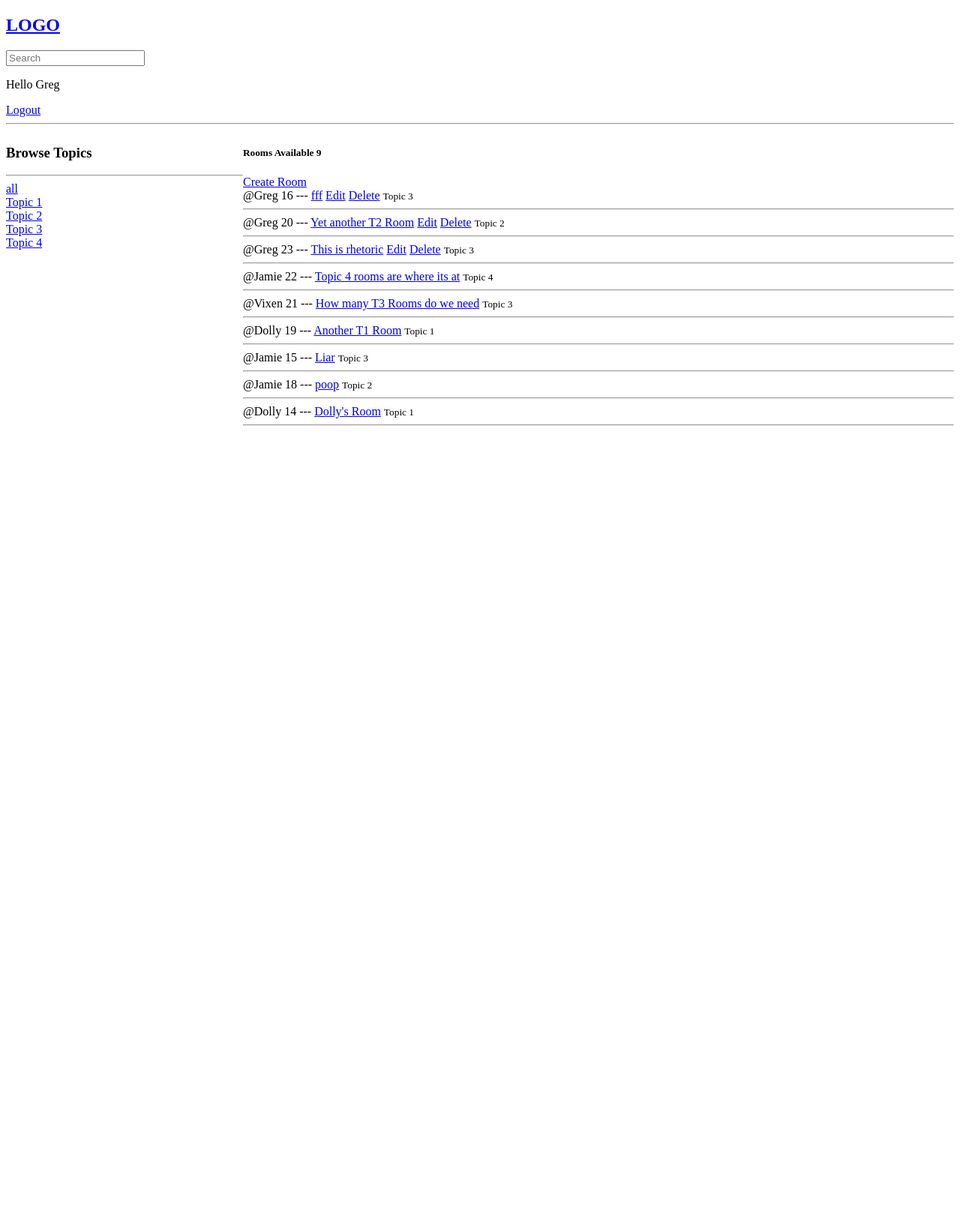
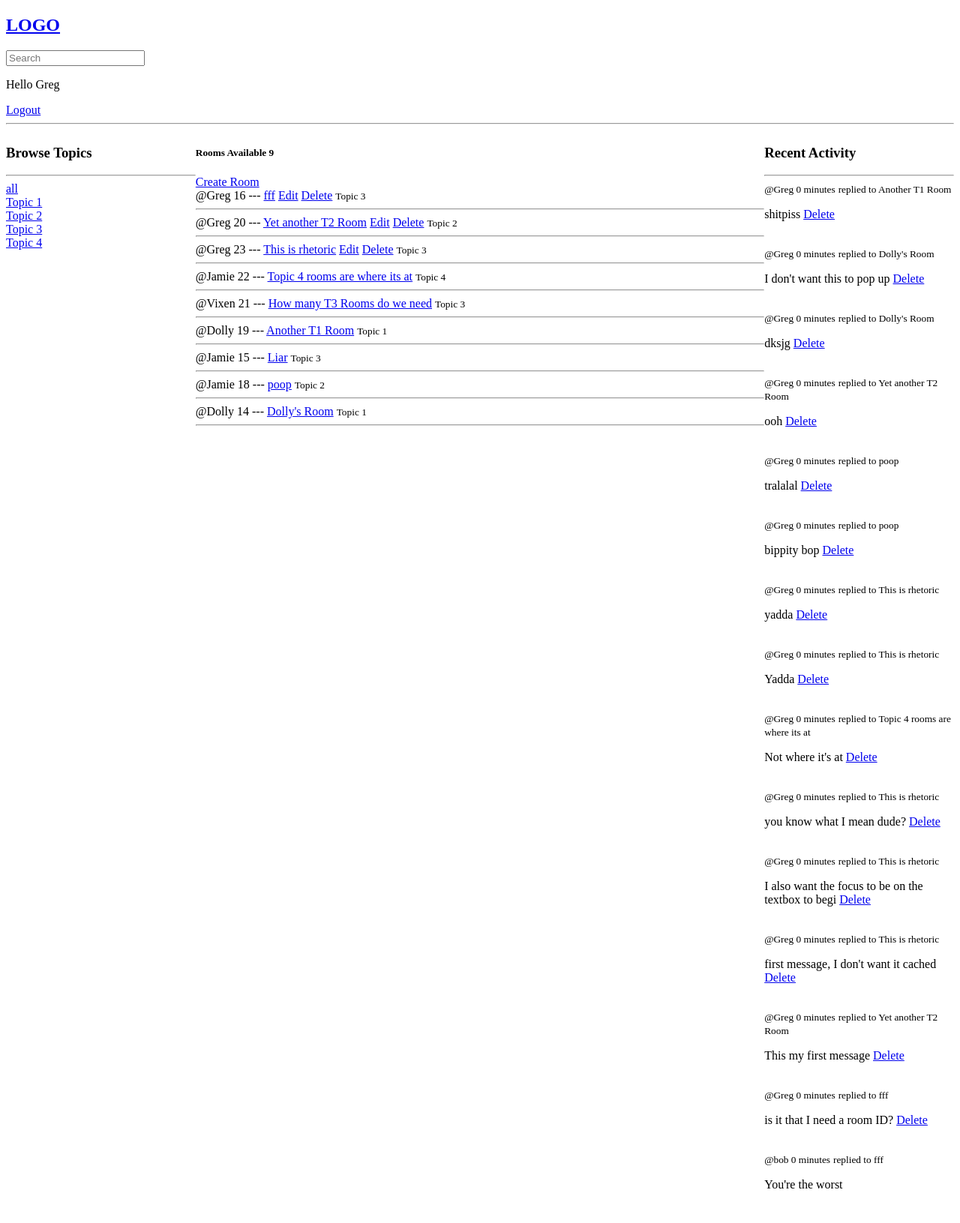
Before and after one commit to gregrell/DjangoLearn, a Django app: page / in a window 1280 px wide. Shown: the whole page at 75% size. Before the commit the page ends 568 px from the top, so only its background shows below. Run offline with Django 4.2, Linux system fonts and the light colour scheme; a user stored in the database is signed in; data comes from the database, SQL or seed files in the repository; both versions use the stored data as it was after the commit.

Commit message:
Basic activity feed working

```diff
--- a/OpenHouse/base/Templates/Base/Home.html
+++ b/OpenHouse/base/Templates/Base/Home.html
@@ -6,7 +6,7 @@
 <style>
     .home-container{
         display:grid;
-        grid-template-columns: 1fr 3fr;
+        grid-template-columns: 1fr 3fr 1fr;
     }
 
 </style>
@@ -53,6 +53,23 @@
         </div>
     </div>
 
+    <div>
+        <h3>Recent Activity</h3>
+        <hr>
+        {% for message in room_messages %}
+        <small>@{{message.user}} {{message.created|timesince}}</small>
+        <small>replied to {{message.room}}</small>
+        <p>{{message}}
+            {% if request.user == message.user %}
+            <a href="{% url 'delete-message' message.id %}">Delete</a>
+            {% endif %}
+        </p>
+
+        <br>
+        {% endfor %}
+
+    </div>
+
 
 
 </div>
--- a/OpenHouse/base/models.py
+++ b/OpenHouse/base/models.py
@@ -48,5 +48,8 @@ class Message(models.Model):
     updated = models.DateTimeField(auto_now=True)
     created = models.DateTimeField(auto_now_add=True)
 
+    class Meta:
+        ordering = ['-updated', '-created']
+
     def __str__(self):
         return self.body[0:50]  # Return only the first 50 characters
--- a/OpenHouse/base/views.py
+++ b/OpenHouse/base/views.py
@@ -74,6 +74,7 @@ def home(request):
         Q(description__icontains=q)
     )
     rooms_count = rooms.count()
+    room_messages = Message.objects.all()[:15]
 
     # the topic__name looks at the topic foreign key object within the
     # room object, and then uses that topic object to query the name
@@ -83,7 +84,7 @@ def home(request):
     # This objects method is part of the models object
     # which is a database manager that will return all. notice you can call multiple methods on the same object
     # in the same line
-    context = {'rooms': rooms, 'topics': topics, 'rooms_count': rooms_count}
+    context = {'rooms': rooms, 'topics': topics, 'rooms_count': rooms_count, 'room_messages': room_messages}
     return render(request, 'Base/Home.html', context)
 
 
```
Also changed, not shown: OpenHouse/db.sqlite3.
